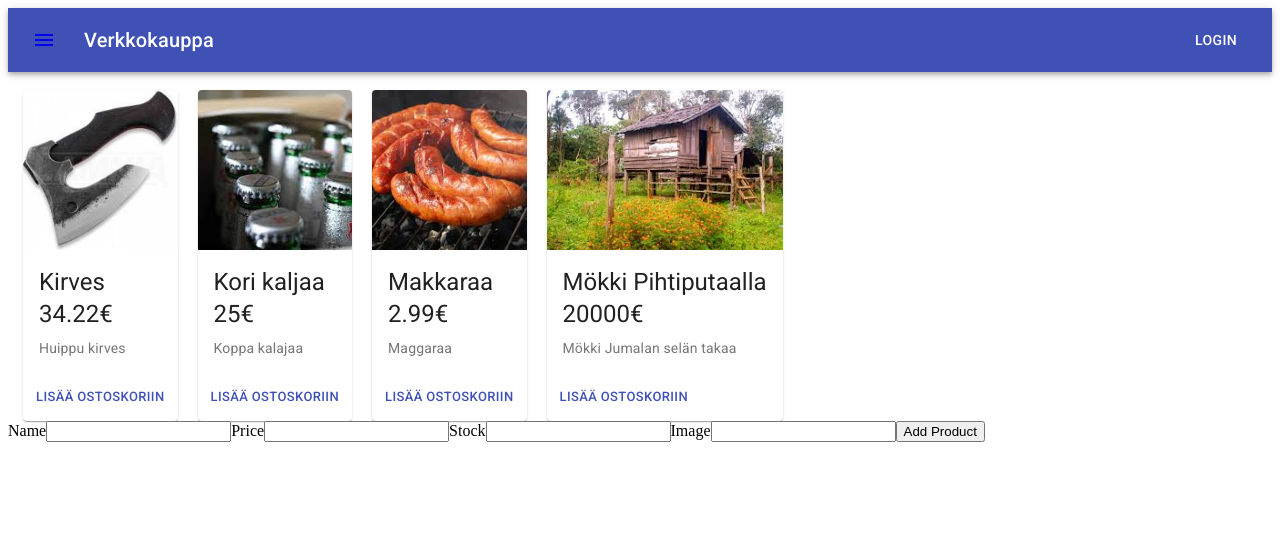
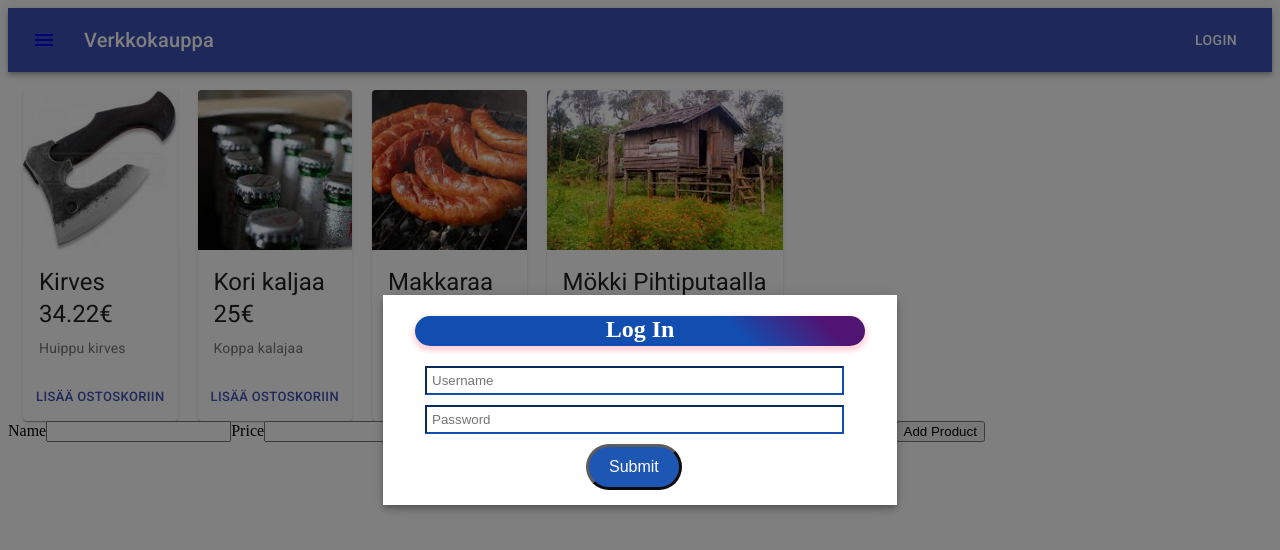
Before and after one commit to Vekkumasa/Verkkokauppa, a React (Create React App) app in the folder client/: page / in a window 1280 px wide. Both pictures are taken after a click on the button "LOGIN". Shown: the top 550 px of the page. Built offline with nearby package versions, Linux system fonts and the light colour scheme.

Commit message:
log in modal

```diff
--- a/client/src/App.tsx
+++ b/client/src/App.tsx
@@ -1,4 +1,4 @@
-import React, { useState } from "react";
+import React from "react";
 import { BrowserRouter as Router, Route, Switch } from "react-router-dom";
 
 import Navibar from './components/Navibar';
@@ -7,13 +7,10 @@ import ProductForm from './components/forms/product/AddProduct';
 
 const App: React.FC = () => {
 
-  const [ modalOpen, setModalOpen ] = useState(false);
-
-  console.log(modalOpen);
   return (
     <div>
       <Router>
-        <Navibar setModalOpen={setModalOpen} />
+        <Navibar />
         <br/>
         <Switch>
           <Route path="/" render={() => <ProductListPage />} />
--- /dev/null
+++ b/client/src/components/LogInModal.tsx
@@ -0,0 +1,82 @@
+import React, { useState } from "react";
+import Modal from '@material-ui/core/Modal';
+import { makeStyles } from '@material-ui/core/styles';
+
+import LogInForm from './forms/User/LogIn';
+
+
+const getModalStyle = () => {
+  const top = 50;
+  const left = 50;
+  return {
+      top: `${top}%`,
+      left: `${left}%`,
+      transform: `translate(-${top}%, -${left}%)`,
+  };
+};
+
+const useStyles = makeStyles(theme => ({
+  modal: {
+      display: 'flex',
+      alignItems: 'center',
+      justifyContent: 'center',
+  },
+  paper: {
+      position: 'absolute',
+      width: 450,
+      height: 170,
+      backgroundColor: theme.palette.background.paper,
+      boxShadow: theme.shadows[5],
+      padding: theme.spacing(2, 4, 3),
+  },
+  header: {
+    background: 'linear-gradient(45deg, #124eb0 70%, #501573 90%)',
+    border: 0,
+    borderRadius: 30,
+    boxShadow: '0 3px 5px 2px rgba(255, 105, 135, .3)',
+    color: 'white',
+    textAlign: 'center',
+    height: 30,
+    marginTop: 5,
+    padding: '0 30px',
+  },
+}));
+
+const Header: React.FC = () => {
+
+  const classes = useStyles();
+
+  return (
+    <h2 className={classes.header}> Log In</h2>
+  );
+};
+
+interface Props {
+  setModalOpen: (values: boolean) => void;
+  modalOpen: boolean
+}
+
+const LogInModal: React.FC<Props> = ({ modalOpen, setModalOpen }) => {
+  const classes = useStyles();
+  const [modalStyle] = useState(getModalStyle);
+
+  const handleClose = () => {
+    setModalOpen(false);
+  };
+
+  return (
+    <Modal
+      aria-labelledby="simple-modal-title"
+      aria-describedby="simple-modal-description"
+      open={modalOpen}
+      onClose={handleClose}
+    >
+      <div style={modalStyle} className={classes.paper}>
+        <Header />
+        <LogInForm />
+      </div>
+    </Modal>
+  );
+};
+
+export default LogInModal;
--- a/client/src/components/Navibar.tsx
+++ b/client/src/components/Navibar.tsx
@@ -1,4 +1,4 @@
-import React from 'react';
+import React, { useState } from 'react';
 import { makeStyles } from '@material-ui/core/styles';
 import AppBar from '@material-ui/core/AppBar';
 import Toolbar from '@material-ui/core/Toolbar';
@@ -8,6 +8,7 @@ import IconButton from '@material-ui/core/IconButton';
 import MenuIcon from '@material-ui/icons/Menu';
 
 import { Link } from "react-router-dom";
+import LogInModal from './LogInModal';
 
 const useStyles = makeStyles((theme) => ({
   root: {
@@ -21,14 +22,10 @@ const useStyles = makeStyles((theme) => ({
   },
 }));
 
-interface Props {
-  setModalOpen: (values: boolean) => void;
-}
-
-const Navibar: React.FC<Props> = ({ setModalOpen }) => {
+const Navibar: React.FC = () => {
   const classes = useStyles();
 
-
+  const [modalOpen, setModalOpen] = useState<boolean>(false);
 
   return (
     <div className={classes.root}>
@@ -44,6 +41,7 @@ const Navibar: React.FC<Props> = ({ setModalOpen }) => {
           </Typography>
           <Button onClick={() => setModalOpen(true)} color="inherit">Login</Button>
         </Toolbar>
+        <LogInModal modalOpen={modalOpen} setModalOpen={setModalOpen} />
       </AppBar>
     </div>
   );
--- /dev/null
+++ b/client/src/components/forms/User/LogIn.tsx
@@ -0,0 +1,121 @@
+import React from 'react';
+import { withFormik, FormikProps } from "formik";
+import { makeStyles } from '@material-ui/core/styles';
+
+import * as Yup from "yup";
+
+const useStyles = makeStyles({
+  field: {
+      padding: 5,
+      left: 10,
+      borderColor: '#124eb0',
+      position: 'relative',
+      marginBottom: 10,
+      width: '90%',
+  },
+  button: {
+      display: 'inline-flex',
+      alignItems: 'center',
+      position: 'relative',
+      padding: 20,
+      paddingRight: 70,
+      left: '38%',
+      transform: `translate(-50%, -$50%)`,
+      borderWidth: 3,
+      borderRadius: 35,
+      width: 75,
+      height: 20,
+      opacity: 0.95,
+      backgroundColor: '#124eb0',
+      fontSize: 16,
+      fontStyle: 'bold',
+      color: 'white'
+  },
+});
+
+interface LogInFormValues {
+  username: string;
+  password: string;
+}
+
+interface InitialValues {
+  initialUsername?: string;
+  initialPassword?: string;
+}
+
+const InnerForm = (props: FormikProps<LogInFormValues>): JSX.Element => {
+  const {
+    values,
+    errors,
+    touched,
+    handleBlur,
+    handleChange,
+    handleSubmit,
+    isSubmitting,
+  } = props;
+
+  const classes = useStyles();
+
+  return (
+    <div>
+      <form onSubmit={handleSubmit}>
+          <input
+            placeholder="Username"
+            className={classes.field}
+            type="text"
+            name="username"
+            onChange={handleChange}
+            onBlur={handleBlur}
+            value={values.username}
+          />
+          <br />
+          <input
+            placeholder="Password"
+            className={classes.field}
+            type="password"
+            name="password"
+            onChange={handleChange}
+            onBlur={handleBlur}
+            value={values.password}
+          />
+          <br />
+        <button
+          className={classes.button}
+          type="submit"
+          disabled={
+            isSubmitting ||
+            !!(errors.username && touched.username) ||
+            !!(errors.password && touched.password)
+          }
+        >
+          Submit
+        </button>
+      </form>
+    </div>
+  );
+};
+
+const Form = withFormik<InitialValues, LogInFormValues>({
+  mapPropsToValues: props => ({
+      username: props.initialUsername || "",
+      password: props.initialPassword || ""
+  }),
+
+
+  validationSchema: Yup.object().shape({
+      username: Yup.string()
+          .required("Username is required"),
+      password: Yup.string()
+          .required("Password is required")
+  }),
+
+  handleSubmit(
+      { username, password, }: LogInFormValues,
+      // eslint-disable-next-line @typescript-eslint/no-unused-vars
+      { props, setSubmitting, setErrors }
+  ) {
+      console.log(username, password);
+  }
+})(InnerForm);
+
+export default Form;
--- a/client/src/components/forms/product/AddProduct.tsx
+++ b/client/src/components/forms/product/AddProduct.tsx
@@ -1,6 +1,6 @@
 import React from 'react';
 import { withFormik, FormikProps } from "formik";
-// import * as Yup from "yup";
+import * as Yup from "yup";
 
 interface ProductFormValues {
   name: string;
@@ -91,14 +91,16 @@ const Form = withFormik<InitialValues, ProductFormValues>({
       image: props.initialImage || ""
   }),
 
-  /*
+
   validationSchema: Yup.object().shape({
-      email: Yup.string()
-          .email("Email not valid")
-          .required("Email is required"),
-      password: Yup.string().required("Password is required")
+    name: Yup.string()
+          .required("Product name is required"),
+    price: Yup.number()
+          .required("Product price is required"),
+    stock: Yup.number(),
+    image: Yup.string()
   }),
-*/
+
 
   handleSubmit(
       { name, price, stock, image }: ProductFormValues,
```
Also changed, not shown: 1 other file (tests, documents, lock files or other folders).
